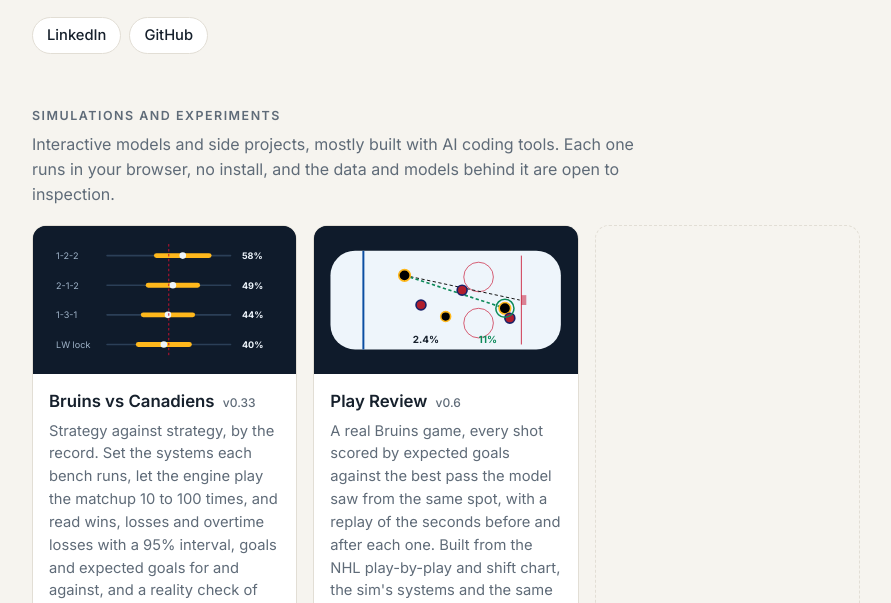
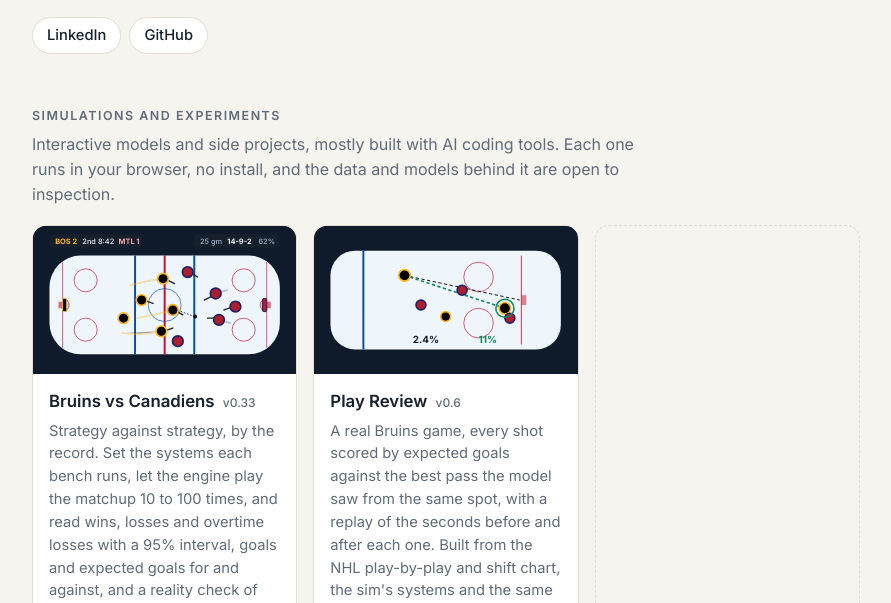
Before and after one commit to pmcdonough/patrick-site, a plain HTML site: page public/index.html in a window 1280 px wide. Shown: the part 197-800 px from the top of the page, without its empty margins (194-1085 px from the left). Drawn offline with Linux system fonts and the light colour scheme.

Commit message:
Home page: rink card art with a rush, score strip and lab record (site 0.37)

```diff
--- a/public/index.html
+++ b/public/index.html
@@ -85,37 +85,66 @@
         <div class="thumb" aria-hidden="true">
           <svg viewBox="0 0 320 180" xmlns="http://www.w3.org/2000/svg">
             <rect width="320" height="180" fill="#0f1b2b"/>
-            <g font-family="Inter, Arial, sans-serif" font-size="11" fill="#9fb3c8">
-              <text x="28" y="40">1-2-2</text>
-              <text x="28" y="76">2-1-2</text>
-              <text x="28" y="112">1-3-1</text>
-              <text x="28" y="148">LW lock</text>
+            <rect x="20" y="36" width="280" height="120" rx="38" fill="#eef5fb"/>
+            <line x1="160" y1="36" x2="160" y2="156" stroke="#c8102e" stroke-width="2.4"/>
+            <line x1="124" y1="36" x2="124" y2="156" stroke="#0b4ea2" stroke-width="2.4"/>
+            <line x1="196" y1="36" x2="196" y2="156" stroke="#0b4ea2" stroke-width="2.4"/>
+            <line x1="36" y1="44" x2="36" y2="148" stroke="#c8102e" stroke-width="0.8"/>
+            <line x1="284" y1="44" x2="284" y2="148" stroke="#c8102e" stroke-width="0.8"/>
+            <circle cx="160" cy="96" r="20" fill="none" stroke="#0b4ea2" stroke-width="0.8"/>
+            <circle cx="64" cy="66" r="14" fill="none" stroke="#c8102e" stroke-width="0.8"/>
+            <circle cx="64" cy="126" r="14" fill="none" stroke="#c8102e" stroke-width="0.8"/>
+            <circle cx="256" cy="66" r="14" fill="none" stroke="#c8102e" stroke-width="0.8"/>
+            <circle cx="256" cy="126" r="14" fill="none" stroke="#c8102e" stroke-width="0.8"/>
+            <path d="M36 88 a8 8 0 0 1 0 16" fill="#bcd6ee" stroke="#c8102e" stroke-width="0.8"/>
+            <path d="M284 104 a8 8 0 0 1 0 -16" fill="#bcd6ee" stroke="#c8102e" stroke-width="0.8"/>
+            <rect x="31" y="92" width="5" height="8" fill="#c8102e" opacity=".6"/>
+            <rect x="284" y="92" width="5" height="8" fill="#c8102e" opacity=".6"/>
+            <g stroke="#ffb81c" stroke-width="2.2" stroke-linecap="round" opacity=".35">
+              <path d="M118 72 Q140 66 158 64"/>
+              <path d="M126 112 Q150 108 170 102"/>
+              <path d="M108 130 Q134 134 156 128"/>
             </g>
-            <g font-family="Inter, Arial, sans-serif" font-size="11" font-weight="700" fill="#eef5fb">
-              <text x="254" y="40">58%</text>
-              <text x="254" y="76">49%</text>
-              <text x="254" y="112">44%</text>
-              <text x="254" y="148">40%</text>
+            <g stroke="#192168" stroke-width="2.2" stroke-linecap="round" opacity=".25">
+              <path d="M236 78 L222 82"/>
+              <path d="M240 118 L226 114"/>
             </g>
-            <g stroke="#2b3f57" stroke-width="2" stroke-linecap="round">
-              <line x1="90" y1="36" x2="240" y2="36"/>
-              <line x1="90" y1="72" x2="240" y2="72"/>
-              <line x1="90" y1="108" x2="240" y2="108"/>
-              <line x1="90" y1="144" x2="240" y2="144"/>
+            <line x1="172" y1="101" x2="196" y2="110" stroke="#111" stroke-width="1" stroke-dasharray="2 2"/>
+            <g stroke-width="1.6" stroke-linecap="round">
+              <line x1="160" y1="64" x2="172" y2="70" stroke="#222"/>
+              <line x1="172" y1="102" x2="182" y2="108" stroke="#222"/>
+              <line x1="158" y1="128" x2="170" y2="124" stroke="#222"/>
+              <line x1="134" y1="90" x2="146" y2="94" stroke="#222"/>
+              <line x1="220" y1="84" x2="208" y2="90" stroke="#222"/>
+              <line x1="224" y1="112" x2="212" y2="112" stroke="#222"/>
+              <line x1="244" y1="98" x2="232" y2="102" stroke="#222"/>
+              <line x1="190" y1="56" x2="200" y2="62" stroke="#222"/>
             </g>
-            <g stroke="#ffb81c" stroke-width="6" stroke-linecap="round">
-              <line x1="150" y1="36" x2="214" y2="36"/>
-              <line x1="140" y1="72" x2="200" y2="72"/>
-              <line x1="134" y1="108" x2="194" y2="108"/>
-              <line x1="128" y1="144" x2="190" y2="144"/>
+            <g stroke-width="2">
+              <circle cx="158" cy="64" r="6.5" fill="#000" stroke="#ffb81c"/>
+              <circle cx="170" cy="102" r="6.5" fill="#000" stroke="#ffb81c"/>
+              <circle cx="156" cy="128" r="6.5" fill="#000" stroke="#ffb81c"/>
+              <circle cx="132" cy="90" r="6.5" fill="#000" stroke="#ffb81c"/>
+              <circle cx="110" cy="112" r="6.5" fill="#000" stroke="#ffb81c"/>
+              <circle cx="222" cy="82" r="6.5" fill="#af1e2d" stroke="#192168"/>
+              <circle cx="226" cy="114" r="6.5" fill="#af1e2d" stroke="#192168"/>
+              <circle cx="246" cy="98" r="6.5" fill="#af1e2d" stroke="#192168"/>
+              <circle cx="188" cy="56" r="6.5" fill="#af1e2d" stroke="#192168"/>
+              <circle cx="176" cy="140" r="6.5" fill="#af1e2d" stroke="#192168"/>
             </g>
-            <g fill="#eef5fb">
-              <circle cx="182" cy="36" r="4"/>
-              <circle cx="170" cy="72" r="4"/>
-              <circle cx="164" cy="108" r="4"/>
-              <circle cx="159" cy="144" r="4"/>
+            <rect x="279" y="88" width="5" height="16" rx="1.5" fill="#af1e2d" stroke="#192168" stroke-width="1.2"/>
+            <rect x="36" y="88" width="5" height="16" rx="1.5" fill="#000" stroke="#ffb81c" stroke-width="1.2"/>
+            <circle cx="197" cy="110" r="2.4" fill="#111"/>
+            <g font-family="Inter, Arial, sans-serif" font-size="9" font-weight="700">
+              <rect x="20" y="10" width="112" height="16" rx="4" fill="#16202c"/>
+              <text x="27" y="21.5" fill="#ffb81c">BOS 2</text>
+              <text x="60" y="21.5" fill="#eef5fb" font-weight="500">2nd 8:42</text>
+              <text x="104" y="21.5" fill="#f4a7b0">MTL 1</text>
+              <rect x="196" y="10" width="104" height="16" rx="4" fill="#16202c"/>
+              <text x="203" y="21.5" fill="#9fb3c8" font-weight="500">25 gm</text>
+              <text x="236" y="21.5" fill="#eef5fb">14-9-2</text>
+              <text x="274" y="21.5" fill="#9fb3c8" font-weight="500">62%</text>
             </g>
-            <line x1="165" y1="22" x2="165" y2="158" stroke="#c8102e" stroke-width="1.2" stroke-dasharray="3 3"/>
           </svg>
         </div>
         <div class="body">
@@ -164,7 +193,7 @@
     </div>
   </section>
 
-  <footer>&copy; 2026 Patrick McDonough &middot; Site v0.36</footer>
+  <footer>&copy; 2026 Patrick McDonough &middot; Site v0.37</footer>
 </main>
 </body>
 </html>
```
Also changed, not shown: CHANGELOG.md.
